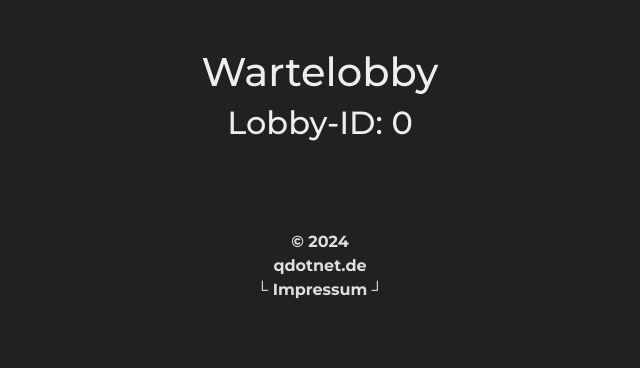
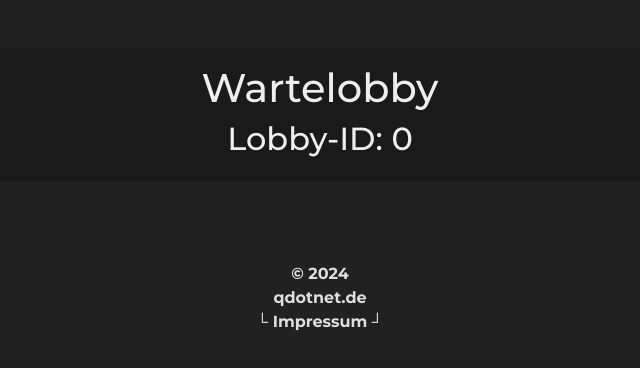
Before and after one commit to qDotNet-Web/ddf, a Vue app in the folder frontend/: page /waitingLobby in a window 1280 px wide. Shown: the top 368 px of the page, without its empty margins (320-960 px from the left). Built offline with nearby package versions, Linux system fonts and the light colour scheme.

Commit message:
minor css changes to create and join modal

```diff
--- a/frontend/src/assets/css/main.css
+++ b/frontend/src/assets/css/main.css
@@ -377,3 +377,10 @@ footer{
 .is-main-design-color {
     color: var(--main-design-color);
 }
+
+.is-header-waitingLobby {
+    background: #1a1a1a;
+    border-radius: 12px;
+    padding-top: 1rem;
+    padding-bottom: 1rem;
+}
--- a/frontend/src/assets/css/primevue.css
+++ b/frontend/src/assets/css/primevue.css
@@ -106,6 +106,9 @@
     color: #FFD700;
 }
 
+
+/* https://primevue.org/dialog/ */
+
 .is-size-35 {
     font-size: 35px;
 }
@@ -113,6 +116,7 @@
 .p-inputtext{
     background: #343a40;
     color: var(--main-text-color);
+    border: none
 }
 
 .p-inputtext:enabled:focus{
@@ -122,10 +126,6 @@
 .mb-pi {
     margin-bottom: .5rem !important;
 }
-
-
-
-/* https://primevue.org/dialog/ */
 
 .py-3 {
     padding-top: 1.8rem !important;
@@ -137,6 +137,11 @@
     padding-left: 1.8rem !important;
 }
 
+.p-dialog {
+    background-color: unset;
+    border: none;
+}
+
 /* https://primevue.org/toast/ */
 
 .p-toast {
--- a/frontend/src/components/WaitingLobbyComponent.vue
+++ b/frontend/src/components/WaitingLobbyComponent.vue
@@ -7,7 +7,7 @@ h2:hover {
 
 <template>
   <div class="container my-auto dff-padding-top-3" id="app">
-    <div class="heading center mb-4">
+    <div class="heading center mb-4 is-header-waitingLobby">
       <h1>Wartelobby</h1>
       <h2 @click="copyLobbyCode">Lobby-ID: {{ lobby_code }}</h2>
     </div>
```
